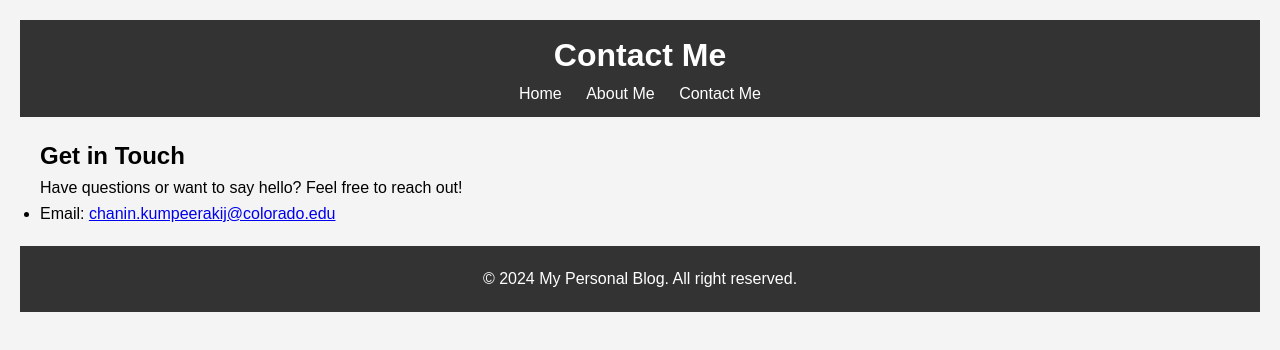
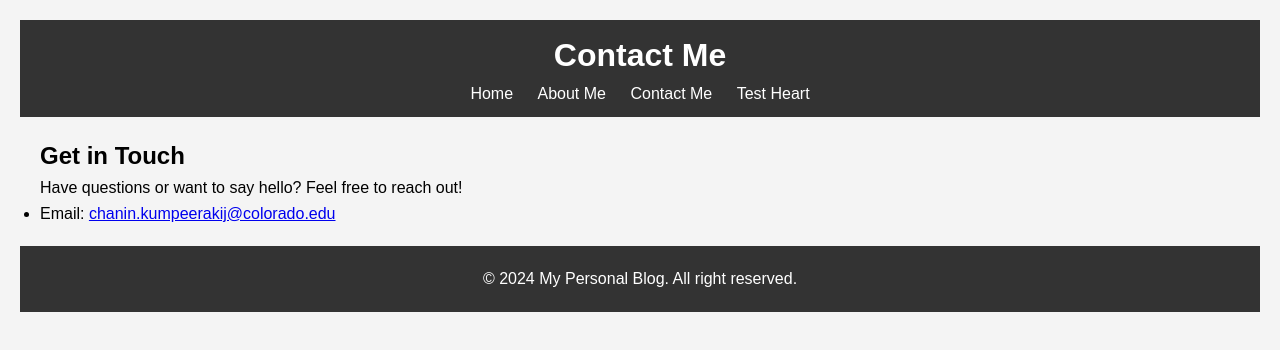
Before and after one commit to zixsf/zix.github.io, a plain HTML site: page contact.html in a window 1280 px wide. Drawn offline with Linux system fonts and the light colour scheme.

Commit message:
add link

```diff
--- a/contact.html
+++ b/contact.html
@@ -17,6 +17,7 @@
                     <li><a href="index.html"> Home </a></li>
                     <li><a href="about.html"> About Me </a></li>
                     <li><a href="contact.html"> Contact Me </a></li>
+                    <li><a href="heart.html"> Test Heart</a></li>
                 </ul>
             </nav>
         </header>
```
Also changed, not shown: heart.html (+1 -0 lines).
